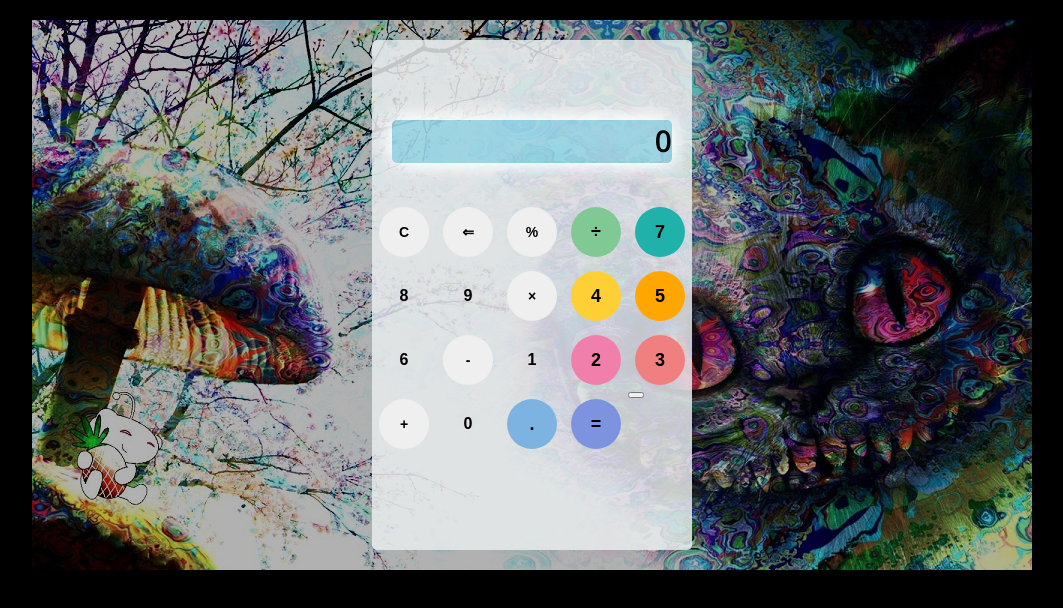
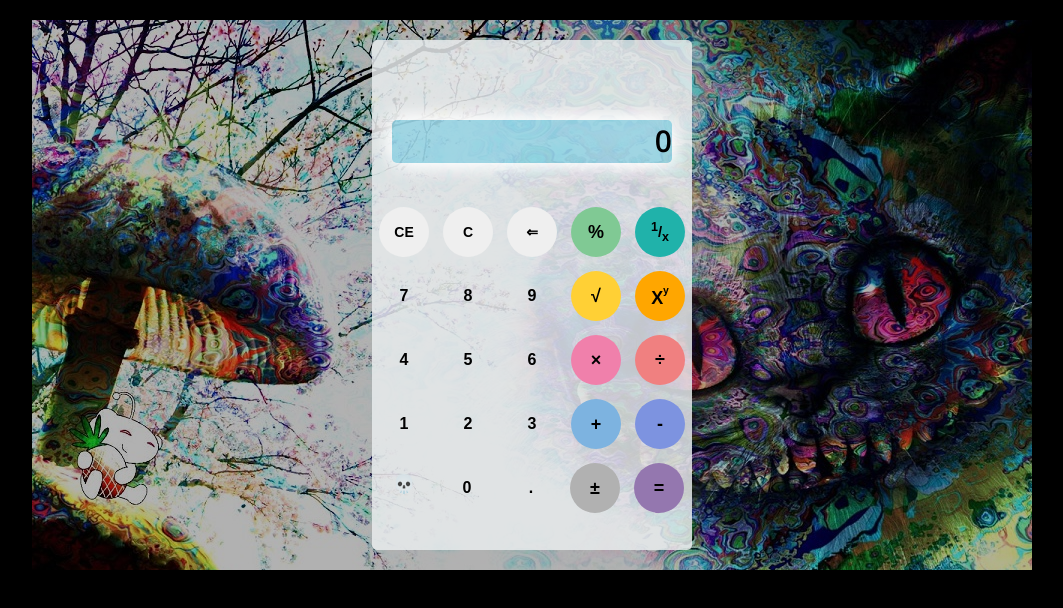
Before and after one commit to JonatanOrtiz/Psychedelic-Calculator, a plain HTML site: page index.html in a window 1280 px wide. Shown: the whole page, without its empty margins (108-1171 px from the left). Drawn offline with nearby package versions, Linux system fonts and the light colour scheme.

Commit message:
Incluído input skull de troca de tema

```diff
--- a/index.html
+++ b/index.html
@@ -1,7 +1,7 @@
-<htm>
+<html>
 
   <head>
-    <link rel="stylesheet" type="text/css" href="style.css">
+    <link id="style" rel="stylesheet" type="text/css" href="style.css">
     <link href="https://fonts.googleapis.com/css?family=Open+Sans:600,700" rel="stylesheet">
     <title>Psychedelic Calculator</title>
   </head>
@@ -21,25 +21,30 @@
           </div>
         </div>
         <div id="keyboard">
+          <button class="operator" id="clear-entry">CE</button>
           <button class="operator" id="clear">C</button>
           <button class="operator" id="backspace">&#8656;</button>
           <button class="operator" id="%">%</button>
-          <button class="operator" id="/">&#247;</button>
+          <button class="operator" id="R"><small><sup>1</sup>/<sub>x</sub></small></button>
           <button class="number" id="7">7</button>
           <button class="number" id="8">8</button>
           <button class="number" id="9">9</button>
-          <button class="operator" id="*">&times;</button>
+          <button class="operator" id="√">&#8730;</button>
+          <button class="operator" id="^">X<sup>&#696;</sup></button>
           <button class="number" id="4">4</button>
           <button class="number" id="5">5</button>
           <button class="number" id="6">6</button>
-          <button class="operator" id="-">-</button>
+          <button class="operator" id="*">&times;</button>
+          <button class="operator" id="/">&#247;</button>
           <button class="number" id="1">1</button>
           <button class="number" id="2">2</button>
           <button class="number" id="3">3</button>
           <button class="operator" id="+">+</button>
-          <button class="empty" id="empty"></button>
+          <button class="operator" id="-">-</button>
+          <input type="checkbox" id="skull" name="theme" /><label for="skull">&#128128;</label>
           <button class="number" id="0">0</button>
           <button class="comma" id=".">.</button>
+          <button class="sign" id="±">&#177;</button>
           <button class="operator" id="=">=</button>
         </div>
       </div>
```
